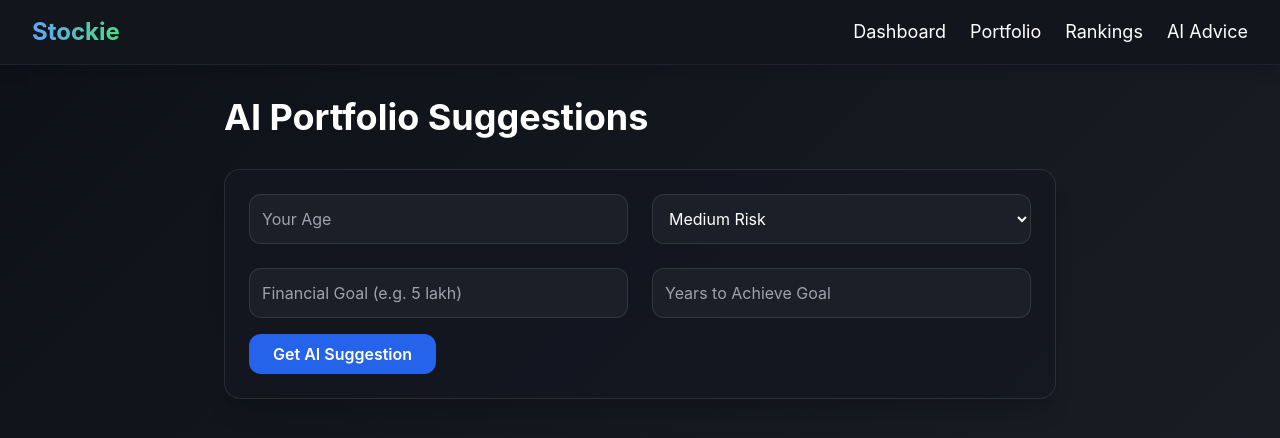
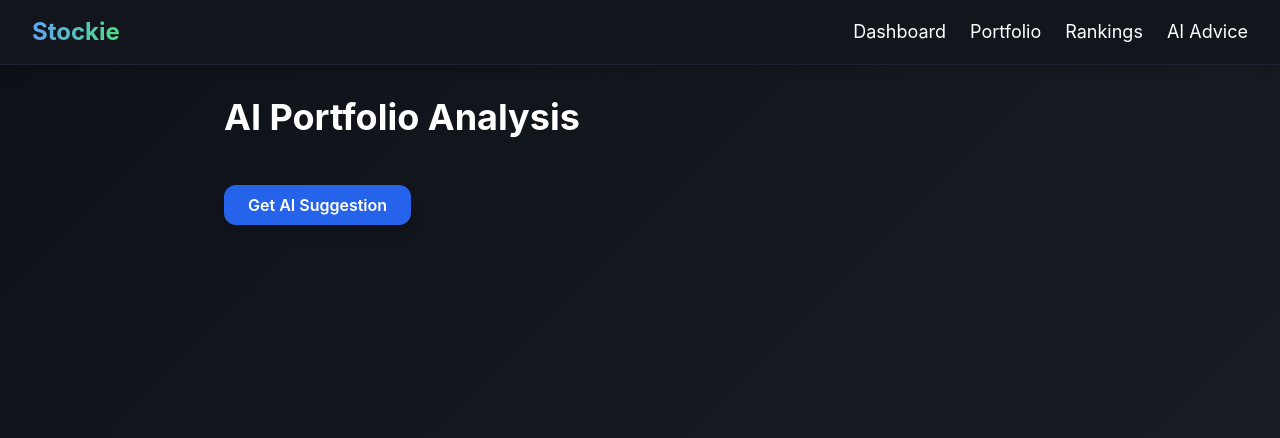
Before and after one commit to RajChintawar/Stockie-Mng, a React app in the folder frontend/: page /suggestion in a window 1280 px wide. Shown: the top 438 px of the page. Built offline with nearby package versions, Linux system fonts and the light colour scheme; the HTML template or start-up script is replaced by a standard one.

Commit message:
Fix:Added AI Suggestons +backend+frontend

```diff
--- a/frontend/src/pages/Portfolio.jsx
+++ b/frontend/src/pages/Portfolio.jsx
@@ -1,7 +1,11 @@
 import { useState, useContext } from "react";
 import { PortfolioContext } from "../context/PortfolioContext";
+import { useNavigate } from "react-router-dom";
+
 
 export default function Portfolio() {
+  const navigate = useNavigate();
+
   const {
     portfolioResult,
     setPortfolioResult,
@@ -94,6 +98,28 @@ export default function Portfolio() {
     localStorage.removeItem("portfolioStocks");
     localStorage.removeItem("portfolioResult");
   };
+
+const getAISuggestion = () => {
+  if (portfolioStocks.length === 0) {
+    setError("Add some damn stocks first 😭🔥");
+    return;
+  }
+
+  fetch("https://stockie-mng-backend.onrender.com/ai-suggest", {
+    method: "POST",
+    headers: { "Content-Type": "application/json" },
+    body: JSON.stringify({ stocks: portfolioStocks }),
+  })
+    .then((res) => res.json())
+    .then((data) => {
+      if (data.error) setError(data.error);
+      else alert(data.suggestion); // TEMP DISPLAY
+    })
+    .catch(() => setError("AI backend exploded 💀"));
+};
+
+
+
 
   return (
     <div className="p-8 max-w-6xl mx-auto text-white space-y-10">
@@ -223,6 +249,13 @@ export default function Portfolio() {
               Calculate Portfolio
             </button>
 
+
+
+
+
+
+
+
             <button
               onClick={clearAll}
               className="bg-red-600 px-6 py-2 rounded-xl font-semibold hover:bg-red-700 transition shadow-lg"
--- a/frontend/src/pages/Suggestion.jsx
+++ b/frontend/src/pages/Suggestion.jsx
@@ -1,107 +1,69 @@
-import { useState } from "react";
+import { useState, useContext } from "react";
+import { PortfolioContext } from "../context/PortfolioContext";
 
 export default function Suggestion() {
-  const [form, setForm] = useState({
-    age: "",
-    risk: "medium",
-    goal: "",
-    years: ""
-  });
+  const { portfolioStocks } = useContext(PortfolioContext);
+  const [suggestion, setSuggestion] = useState(null);
+  const [loading, setLoading] = useState(false);
 
-  const [suggestion, setSuggestion] = useState(null);
-
-  const handleChange = (e) => {
-    setForm({ ...form, [e.target.name]: e.target.value });
-  };
 
   const getSuggestion = () => {
-    if (!form.age || !form.goal || !form.years) {
-      alert("Fill all fields you lil goblin 😭🔥");
+  if (portfolioStocks.length === 0) {
+    alert("Add some stocks first you goblin 😭🔥");
     return;
   }
 
-    fetch("https://stockie-mng-backend.onrender.com/ai-suggestion", {
+  setLoading(true);
+
+  fetch("https://stockie-mng-backend.onrender.com/ai-suggest", {
     method: "POST",
     headers: { "Content-Type": "application/json" },
-      body: JSON.stringify(form),
+    body: JSON.stringify({ stocks: portfolioStocks }),
   })
     .then((res) => res.json())
-      .then((data) => setSuggestion(data))
-      .catch(() => alert("Backend died 💀🔥"));
+    .then((data) => setSuggestion(data.suggestion))
+    .catch(() => alert("Backend died 💀🔥"))
+    .finally(() => setLoading(false));
 };
+
 
   return (
     <div className="p-8 text-white max-w-4xl mx-auto space-y-8">
-
-      <h2 className="text-4xl font-bold mb-4">AI Portfolio Suggestions</h2>
-
-      {/* Input Card */}
-      <div className="p-6 rounded-2xl bg-[#151821]/70 border border-white/10 shadow-xl space-y-4">
-
-        <div className="grid grid-cols-1 md:grid-cols-2 gap-6">
-          <input
-            name="age"
-            value={form.age}
-            onChange={handleChange}
-            placeholder="Your Age"
-            className="p-3 rounded-xl bg-[#1b1f27] border border-white/10"
-            inputMode="numeric"
-          />
-
-          <select
-            name="risk"
-            value={form.risk}
-            onChange={handleChange}
-            className="p-3 rounded-xl bg-[#1b1f27] border border-white/10"
-          >
-            <option value="low">Low Risk</option>
-            <option value="medium">Medium Risk</option>
-            <option value="high">High Risk</option>
-          </select>
-
-          <input
-            name="goal"
-            value={form.goal}
-            onChange={handleChange}
-            placeholder="Financial Goal (e.g. 5 lakh)"
-            className="p-3 rounded-xl bg-[#1b1f27] border border-white/10"
-          />
-
-          <input
-            name="years"
-            value={form.years}
-            onChange={handleChange}
-            placeholder="Years to Achieve Goal"
-            className="p-3 rounded-xl bg-[#1b1f27] border border-white/10"
-            inputMode="numeric"
-          />
-        </div>
+      <h2 className="text-4xl font-bold mb-4">AI Portfolio Analysis</h2>
 
       <button
         onClick={getSuggestion}
-          className="mt-4 bg-blue-600 px-6 py-2 rounded-xl font-semibold hover:bg-blue-700"
+        className="mt-4 bg-blue-600 px-6 py-2 rounded-xl font-semibold hover:bg-blue-700 transition shadow-lg"
       >
         Get AI Suggestion
       </button>
+
+      {loading && (
+  <div className="mt-6 flex flex-col items-center gap-4">
+    <div className="w-10 h-10 border-4 border-blue-500 border-t-transparent rounded-full animate-spin"></div>
+    <p className="text-gray-400">Analyzing your portfolio… sit tight u dumbass </p>
+  </div>
+)}
+
+
+      {!loading && suggestion && (
+  <div className="mt-6 p-8 rounded-2xl bg-gradient-to-br from-[#181c24] to-[#111419] border border-white/10 shadow-2xl backdrop-blur-xl">
+    <h3 className="text-3xl font-bold mb-4 text-blue-400">
+      📊 AI Portfolio Recommendation
+    </h3>
+
+    <div className="text-gray-300 whitespace-pre-line leading-relaxed text-lg">
+      {suggestion}
     </div>
 
-      {/* Output Box */}
-      {suggestion && (
-        <div className="p-6 bg-[#151821]/70 rounded-xl border border-white/10 shadow-xl">
-          <h3 className="text-2xl font-semibold mb-4">Suggested Allocation</h3>
-
-          <ul className="space-y-2 text-lg">
-            {Object.entries(suggestion.allocation).map(([key, value]) => (
-              <li key={key}>
-                <span className="font-bold">{key}: </span>
-                {value}%
-              </li>
-            ))}
-          </ul>
-
-          <p className="mt-4 text-gray-300">{suggestion.message}</p>
+    <div className="mt-6 p-4 rounded-xl bg-[#0f1115]/80 border border-white/5">
+      <p className="text-sm text-gray-400 italic">
+        ⚠️ This is AI-generated advice. Consider your risk before investing.
+      </p>
+    </div>
   </div>
 )}
+
 
     </div>
   );
```
Also changed, not shown: 1 other file (tests, documents, lock files or other folders). Lines whose indentation alone changed are shown as unchanged.
